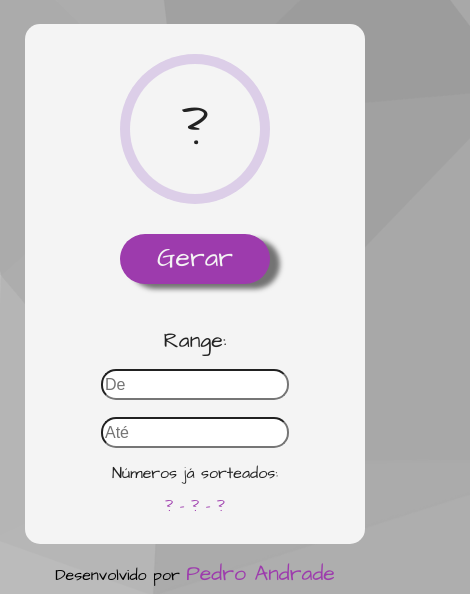
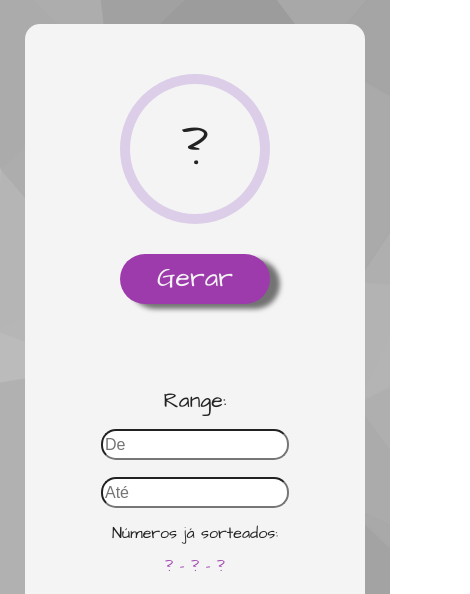
Before and after one commit to PedroAndradeOriginal/aleatoriando, a plain HTML site: page index.html in a window 390 px wide. Shown: the top 594 px of the page, 470 px wide, since content can reach past the window. Drawn offline with Linux system fonts and the light colour scheme.

Commit message:
Ajuste das margens

```diff
--- a/style.css
+++ b/style.css
@@ -51,16 +51,15 @@ table {
 /*Geral da pÃ¡gina*/
 
 html{
-    background-image: url(img/background_white.png);
-    background-size: auto;
     font-family: 'Architects Daughter', cursive;
 }
 
 body{
-    display: flex;
-    flex-direction: column;
+    display: grid;
     justify-content: center;
-    align-items: center;
+    align-items: flex-end;
+    background-image: url(img/background_white.png);
+    background-size:cover;
 }
 
 /*|------------------------//-------------------------|*/
@@ -334,7 +333,7 @@ footer a:hover{
 @media screen and (max-width: 640px) {
     .bloco{
         width: 340px;
-        height: 520px;
+        height: 600px;
         display: grid;
         align-items: center;
         justify-content: center;
@@ -399,6 +398,7 @@ footer a:hover{
     }
 
     footer {
+        width: auto;
         display: grid;
         height: 20px;
     }
```
